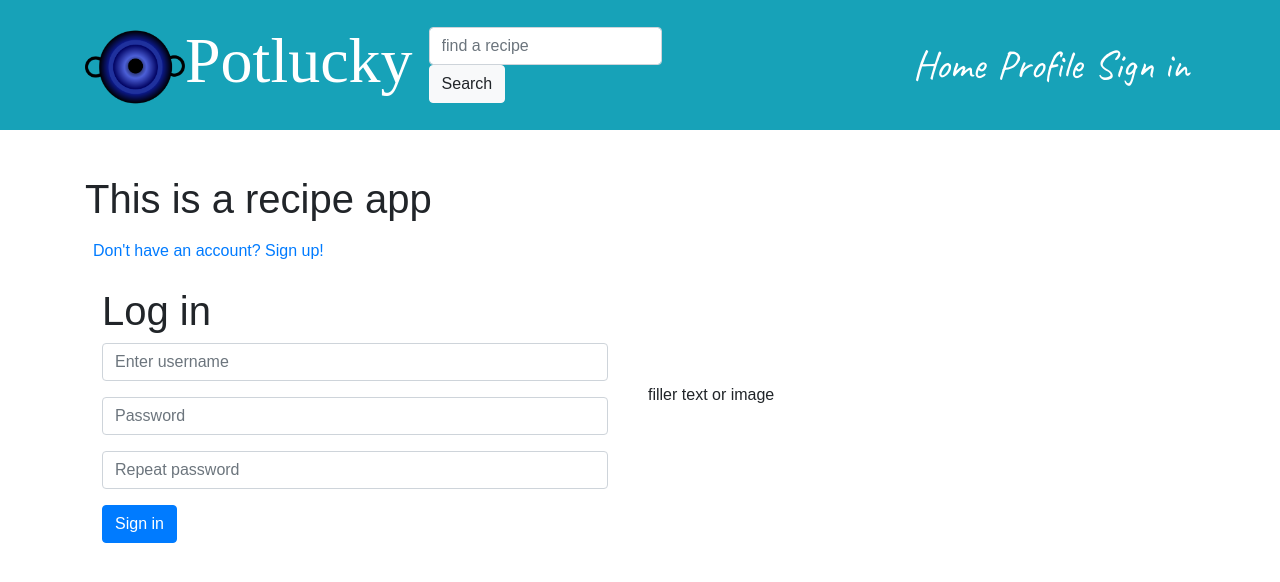
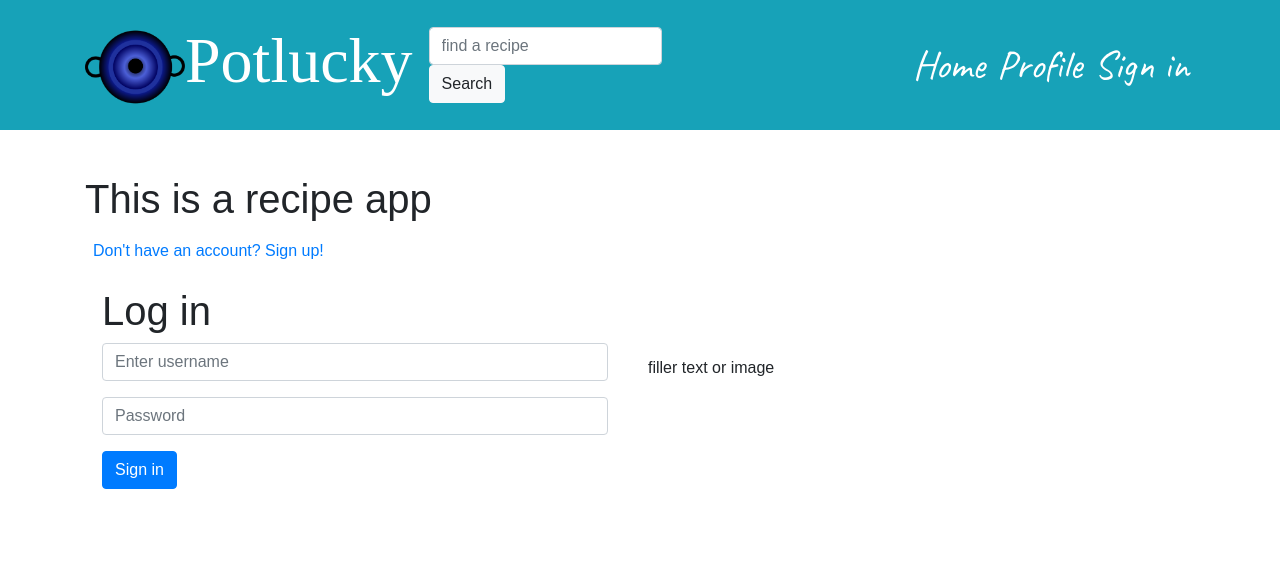
Before and after one commit to CozyPlantlady/potluck-recipe-app, a React (Create React App) app: page /signin in a window 1280 px wide. Shown: the top 582 px of the page. Built offline with nearby package versions, Linux system fonts and the light colour scheme; a web font is replaced by a local one.

Commit message:
Changes in SigninForm

```diff
--- a/src/pages/auth/SigninForm.js
+++ b/src/pages/auth/SigninForm.js
@@ -13,11 +13,10 @@ import axios from "axios";
 const SignInForm = () => {
         const [signInData, setSignInData] = useState({
             username: "",
-            password1: "",
-            password2: "",
+            password: "",
         });
 
-        const { username, password1, password2 } = signInData;
+        const { username, password } = signInData;
 
         const [errors, setErrors] = useState({});
 
@@ -33,8 +32,8 @@ const SignInForm = () => {
         const handleSubmit = async (event) => {
             event.preventDefault();
             try {
-                await axios.post('/dj-rest-auth/login/', signInData)
-                history.push('/')
+                await axios.post('/dj-rest-auth/login/', signInData);
+                history.push("/");
             } catch(err){
                 setErrors(err.response?.data)
             }
@@ -66,45 +65,26 @@ const SignInForm = () => {
                     <Alert variant="warning" key={idx}>{message}</Alert>
                 )}
 
-                <Form.Group controlId="password1">
+                <Form.Group controlId="password">
                     <Form.Label className="d-none">Password</Form.Label>
                     <Form.Control
                         type="password"
                         placeholder="Password"
-                        name="password1"
-                        value={password1}
+                        name="password"
+                        value={password}
                         onChange={handleChange}
                     />
                 </Form.Group>
-                {errors.password1?.map((message, idx) =>
-                    <Alert variant="warning" key={idx}>{message}</Alert>
-                )}
-
-                <Form.Group controlId="password2">
-                    <Form.Label className="d-none">Repeat password</Form.Label>
-                    <Form.Control
-                        type="password"
-                        placeholder="Repeat password"
-                        name="password2"
-                        value={password2}
-                        onChange={handleChange}
-                    />
-                </Form.Group>
-                {errors.password2?.map((message, idx) =>
+                {errors.password?.map((message, idx) =>
                     <Alert variant="warning" key={idx}>{message}</Alert>
                 )}
 
                 <Button variant="primary" type="submit">
                     Sign in
                 </Button>
-                {errors.non_field_errors?.map((message, idx) =>
-                    <Alert variant="warning" key={idx}>{message}</Alert>
-                )}
 
             </Form>
             </Container>
-
-
         </Col>
         <Col
             md={6}
```
